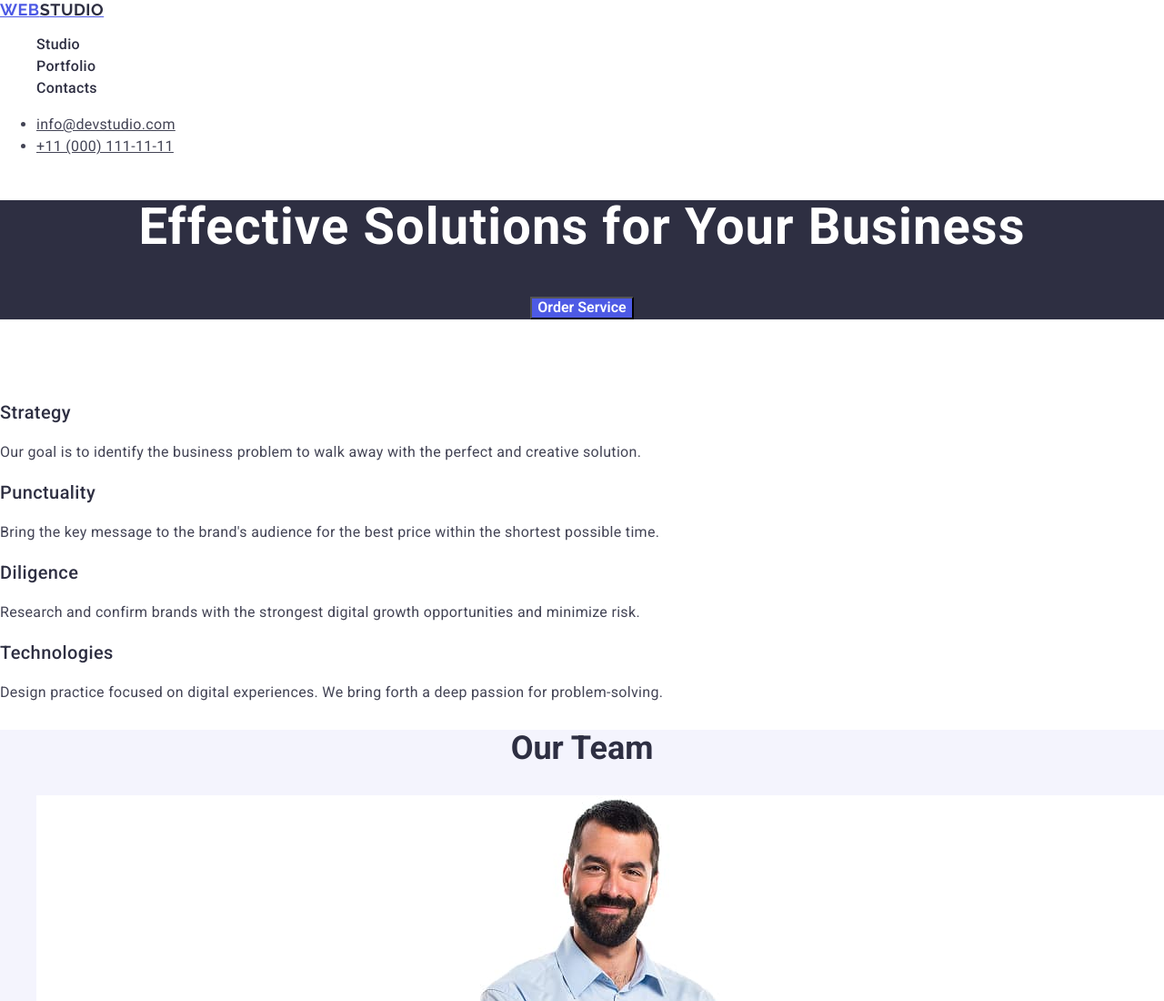
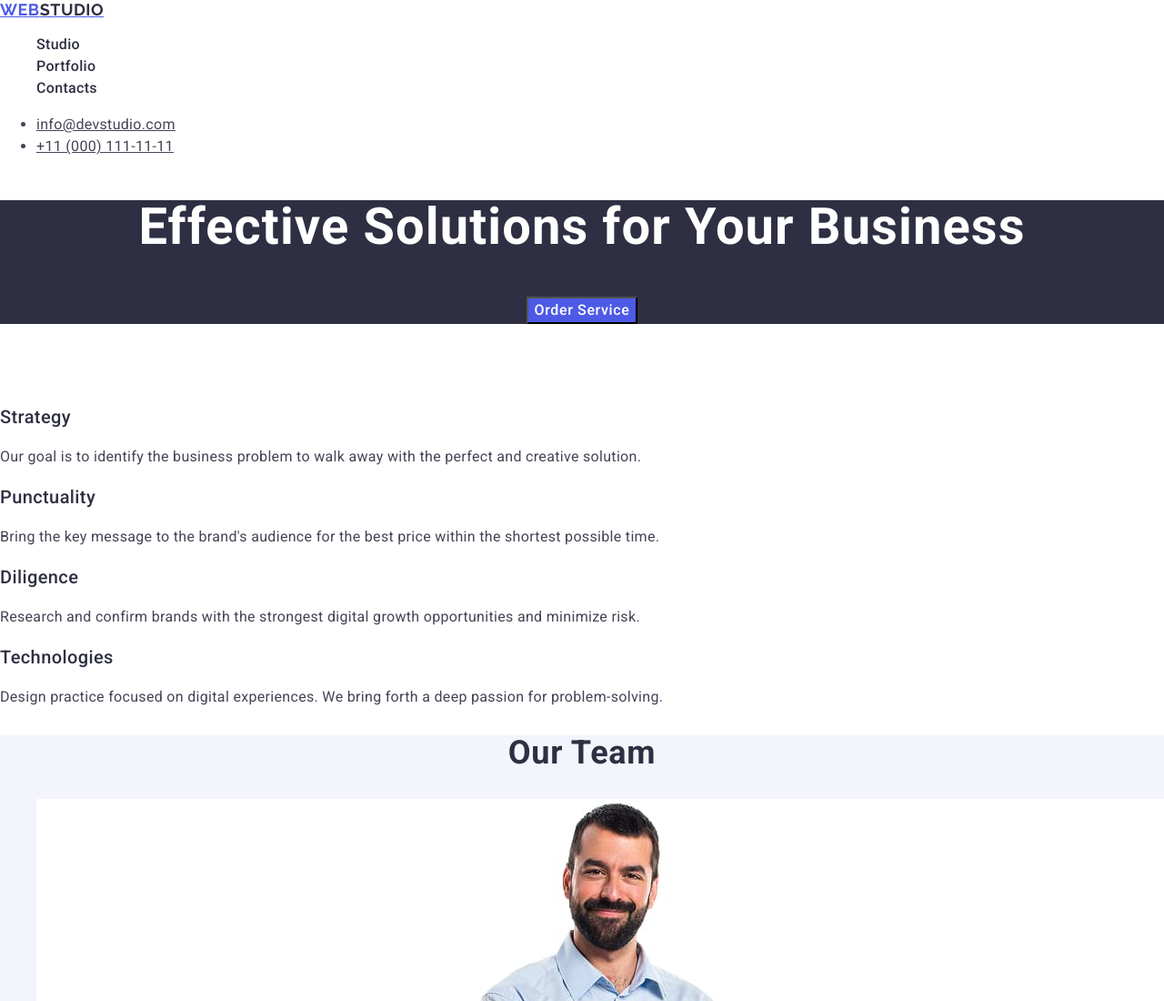
Before and after one commit to M3X4N1K/goit-markup-hw-02, a plain HTML site: page index.html in a window 1280 px wide. Shown: the top 1100 px of the page at 91% size. Drawn offline with nearby package versions, Linux system fonts and the light colour scheme.

Commit message:
edited header again and deleted div in section 2

```diff
--- a/css/stylos.css
+++ b/css/stylos.css
@@ -89,7 +89,7 @@ body {
   text-decoration: none;
 }
 
-.item:active {
+.item:focus {
   color: #404bbf;
   text-decoration: none;
 }
@@ -110,7 +110,7 @@ body {
   color: #404bbf;
 }
 
-.contacts-email:active {
+.contacts-email:focus {
   color: #404bbf;
 }
 
@@ -135,12 +135,18 @@ body {
   background: #4d5ae5;
   color: #ffffff;
   font-size: 16px;
-  font-weight: 600;
+  font-weight: 500;
+  line-height: 1.5;
+  letter-spacing: 0.04em;
   cursor: pointer;
 
 }
 
 .prime-button:hover {
+  background-color: #404bbf;
+}
+
+.prime-button:focus {
   background-color: #404bbf;
 }
 
@@ -150,9 +156,6 @@ body {
 
 }
 
-.benefits-container {
-  text-align: center;
-}
 
 .benefits-title {
   font-size: 32px;
@@ -202,6 +205,9 @@ body {
   font-weight: 700;
   font-family: "Roboto", sans-serif;
   color: #2e2f42;
+  line-height: 1.11;
+  letter-spacing: 0.02em;
+  text-transform: capitalize;
 
 }
 
--- a/index.html
+++ b/index.html
@@ -64,14 +64,13 @@
       <!--Sekcia perevag-->
 
       <section class="benefits">
-        <div class="benefits-container">
         <h2 class="benefits-title">Benefits</h2>
         <ul class="benefits-list">
           <li class="benefit-item">
             <h3 class="portfolio-title-foto">Strategy</h3>
             <p class="portfolio-text-foto">
-                Our goal is to identify the business problem to walk away with
-                the perfect and creative solution.
+              Our goal is to identify the business problem to walk away with the
+              perfect and creative solution.
             </p>
           </li>
           <li class="benefit-item">
@@ -96,7 +95,6 @@
             </p>
           </li>
         </ul>
-        </div>
       </section>
       <!--Sekcia s photo-->
       <section class="present-photo">
```
Lines whose indentation alone changed are shown as unchanged.
